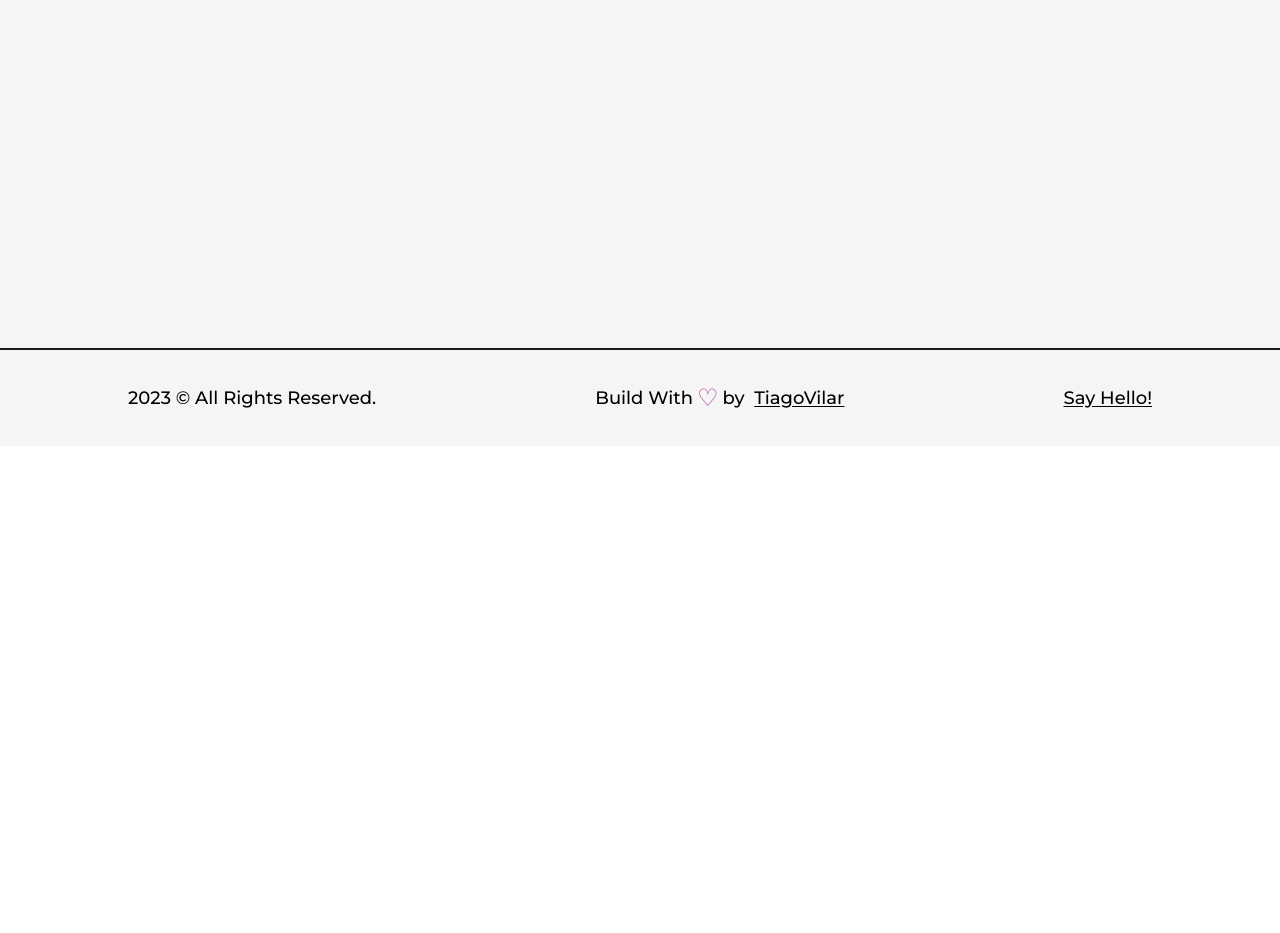
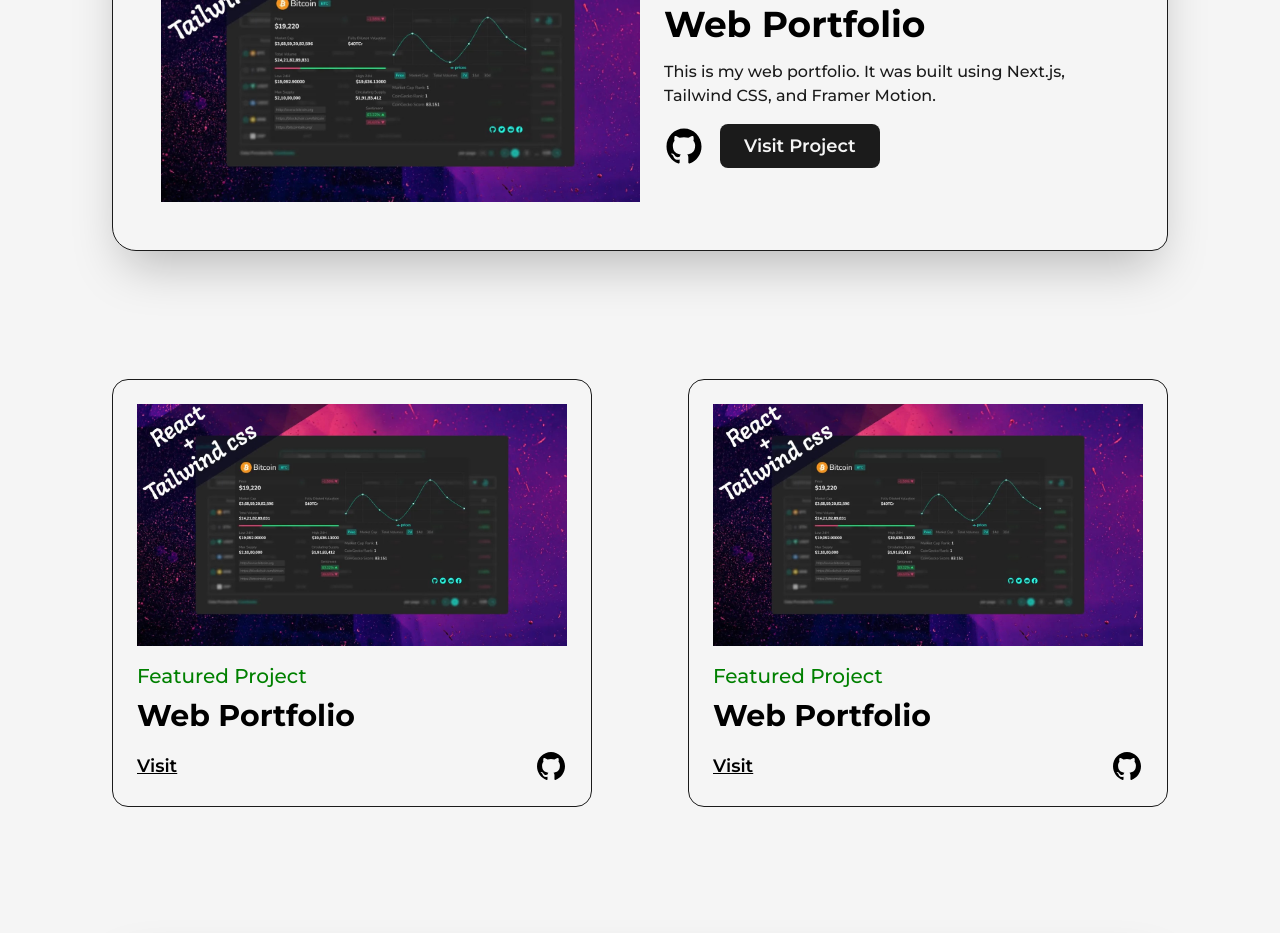
Before and after one commit to vilar07/Web_Portfolio, a Next.js app: page /projects in a window 1280 px wide. Before the commit this address had no page. Shown: the part 540-1473 px from the top of the page. Before the commit the page ends 986 px from the top, so only its background shows below. Built offline with nearby package versions, Linux system fonts and the light colour scheme.

Commit message:
projects-page

```diff
--- /dev/null
+++ b/src/pages/projects.js
@@ -0,0 +1,146 @@
+import React from 'react'
+import Head from 'next/head'
+import Layout from '@/components/Layout'
+import AnimatedText from '@/components/AnimatedText'
+import Link from 'next/link'
+import Image from 'next/image'
+import { GithubIcon } from '@/components/Icons'
+import project1 from "../../public/images/projects/crypto-screener-cover-image.jpg"
+
+
+const FeaturedProject = ({type, title, summary, img, link = '', github = ''}) => {
+    return(
+        <article className='w-full flex items-center justify-between rounded-3xl border border-solid border-dark bg-light shadow-2xl p-12 relative
+        rounded-br-2xl
+        '>
+            <div className='absolute top-0 -right-3 -z-10 w-[101%] h-[103%] rounded-[2.5rem] bg-dark rounded-br-3xl'/>
+            <Link href={link} target="_blank"
+            className='w-1/2 cursor-pointer overflow-fidden rounded-lg'
+            >
+                <Image src={img} alt={title} className='w-full h-auto'/>
+            </Link>
+
+            <div className='w-1/2 flex flex-col items-start justify-between pl-6'>
+                    <span className='text-green font-medium text-xl'>{type}</span>
+                    <Link href={link} target="_blank" className='hover:underline underline-offset-2' >
+                        <h2 className='my-2 w-full text-left text-4xl font-bold'>{title}</h2>
+                    </Link>
+
+                <p className='my-2 font-medium text-dark'>{summary}</p>
+                <div className='mt-2 flex items-center'>
+                    <Link href={github} target="_blank" className='w-10'><GithubIcon/></Link>
+                    <Link href={link} target="_blank" className='ml-4 rounded-lg bg-dark text-light p-2 px-6 text-lg font-semibold'>Visit Project</Link>
+                </div>
+            </div>
+        </article>
+    )
+}
+
+const Project = ({type, title, img, link = '', github = ''}) => {
+    return(
+        <article className='w-full flex flex-col items-center justify-center rounded-2xl border
+        border-solid border-dark bg-light p-6 relative
+        '>
+            <div className='absolute top-0 -right-3 -z-10 w-[101%] h-[103%] rounded-[2rem] bg-dark rounded-br-3xl'/>
+            <Link href={link} target="_blank"
+            className='w-full cursor-pointer overflow-fidden rounded-lg'
+            >
+                <Image src={img} alt={title} className='w-full h-auto'/>
+            </Link>
+
+            <div className='w-full flex flex-col items-start justify-between mt-4'>
+                    <span className='text-green font-medium text-xl'>{type}</span>
+                    <Link href={link} target="_blank" className='hover:underline underline-offset-2' >
+                        <h2 className='my-2 w-full text-left text-3xl font-bold'>{title}</h2>
+                    </Link>
+
+                <div className='w-full mt-2 flex items-center justify-between'>
+                    <Link href={link} target="_blank" className='text-lg font-semibold underline'>Visit</Link>
+                    <Link href={github} target="_blank" className='w-8'><GithubIcon/></Link>
+
+                </div>
+            </div>
+        </article>
+    )
+}
+
+
+const projects = () => {
+  return (
+    <>
+        <Head>
+            <title>Tiago Vilar | Projects Page</title>
+            <meta name='description' content='Projects Page' />
+        </Head>
+        <main className='w-full mb-16 flex flex-col items-center justify-center'>
+            <Layout className='pt-16'>
+                <AnimatedText text="Imagination Trumps Knowledge!" className='text-center mb-16'/>
+
+                <div className='grid grid-cols-12 gap-24 gap-y-32'>
+                    <div className='col-span-12'>
+                        <FeaturedProject
+                        title="Web Portfolio"
+                        summary="This is my web portfolio. It was built using Next.js, Tailwind CSS, and Framer Motion."
+                        link="/"
+                        type="Featured Project"
+                        img={project1}
+                        github="https://github.com/vilar07/Web_Portfolio"
+                        />
+                    </div>
+                    <div className='col-span-6'>
+                        <Project
+                        title="Web Portfolio"
+                        link="/"
+                        type="Featured Project"
+                        img={project1}
+                        github="https://github.com/vilar07/Web_Portfolio"
+                        />
+                    </div>
+                    <div className='col-span-6'>
+                        <Project
+                        title="Web Portfolio"
+                        link="/"
+                        type="Featured Project"
+                        img={project1}
+                        github="https://github.com/vilar07/Web_Portfolio"
+                        />
+                    </div>
+                    <div className='col-span-12'>
+                        <FeaturedProject
+                        title="Web Portfolio"
+                        summary="This is my web portfolio. It was built using Next.js, Tailwind CSS, and Framer Motion."
+                        link="/"
+                        type="Featured Project"
+                        img={project1}
+                        github="https://github.com/vilar07/Web_Portfolio"
+                        />
+                    </div>
+                    <div className='col-span-6'>
+                        <Project
+                        title="Web Portfolio"
+                        link="/"
+                        type="Featured Project"
+                        img={project1}
+                        github="https://github.com/vilar07/Web_Portfolio"
+                        />
+                    </div>
+                    <div className='col-span-6'>
+                        <Project
+                        title="Web Portfolio"
+                        link="/"
+                        type="Featured Project"
+                        img={project1}
+                        github="https://github.com/vilar07/Web_Portfolio"
+                        />
+                    </div>
+
+
+                </div>
+
+            </Layout>
+        </main>
+    </>
+  )
+}
+
+export default projects
```
